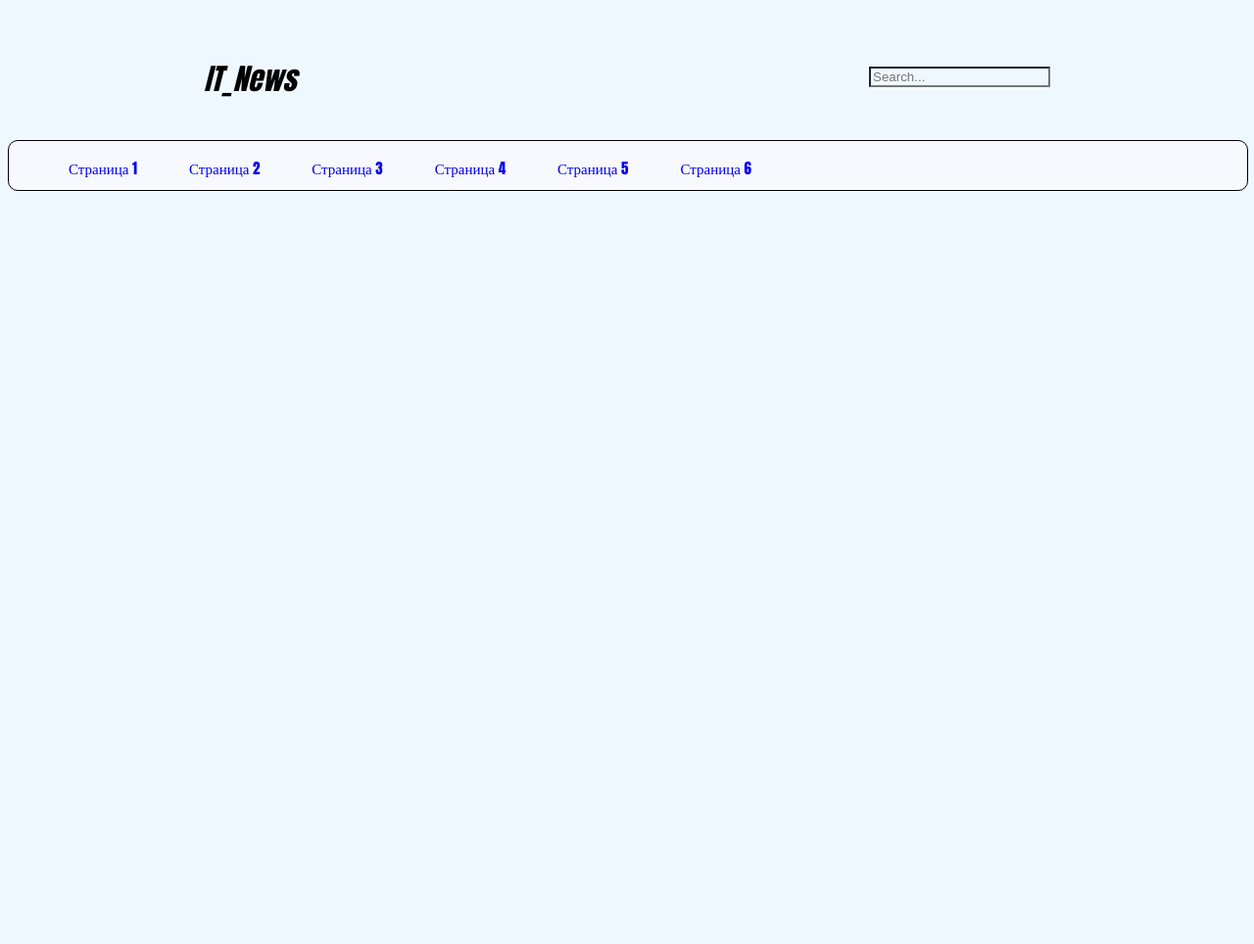
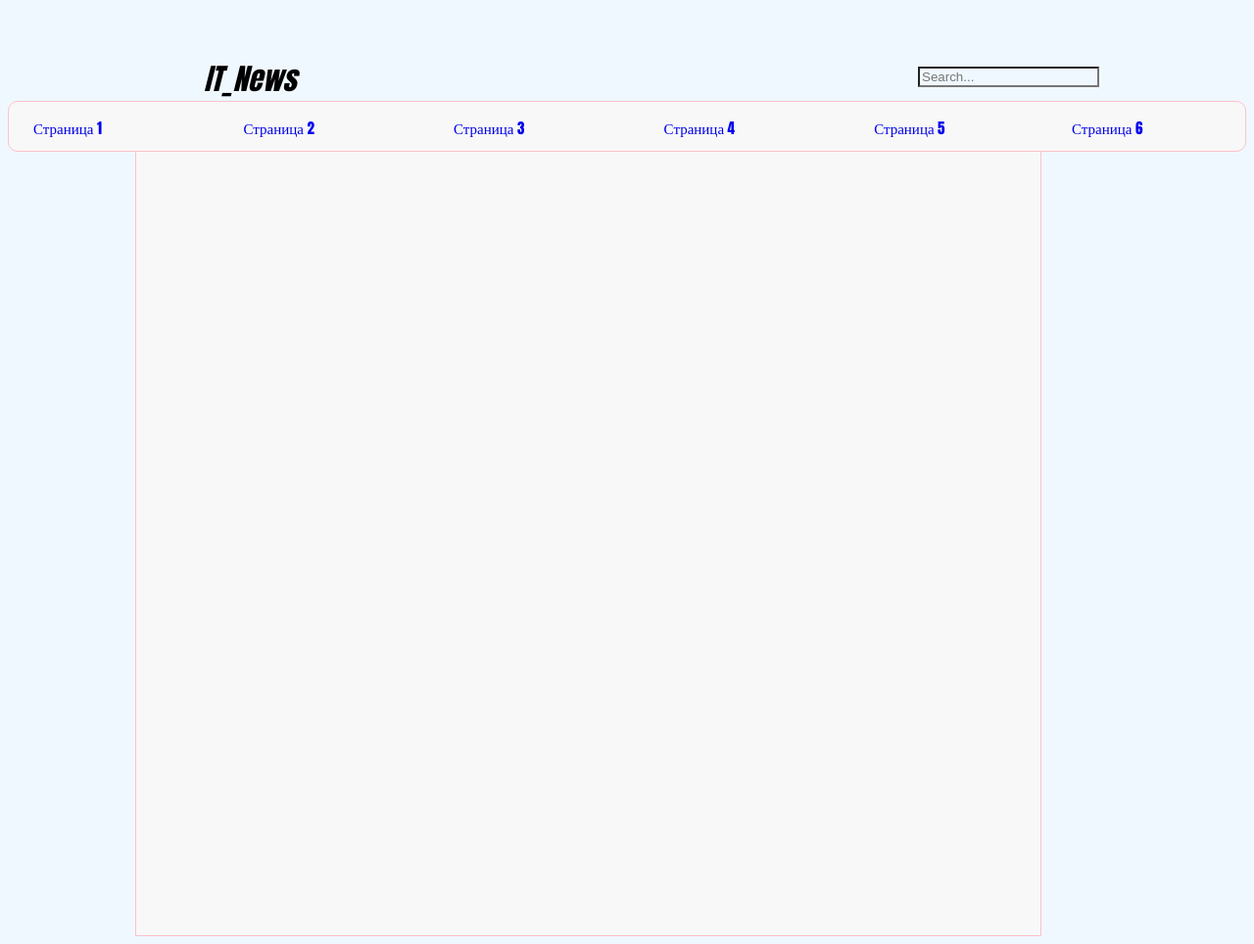
Before and after one commit to jossefenya/ItNews, a Flask app: template templates/base.html in a window 1280 px wide. Shown: the whole page at 98% size. Before the commit the page ends 195 px from the top, so only its background shows below. Run offline with Flask 2, Linux system fonts and the light colour scheme; the template is opened without the code that fills it, so the values that code supplies are empty.

Commit message:
Interface was changed

```diff
--- a/static/styles/style.css
+++ b/static/styles/style.css
@@ -1,85 +1,90 @@
  * {
 	background-color: #f0f8ff;
- }
+}
 
-.it {
+.header {
+	display: inline-block;
+}
+
+.header#search {
+	float: right;
+	margin-right: 150px;
+	margin-top: 60px;
+}
+
+.header#it{
 	font-family: Impact;
+	font-size: 30px;
 	margin-top: 50px;
 	margin-left: 200px;
-	font-size: 30px;
+}
+
+a {
+	text-decoration: none;
+}
+
+.navbar {
+	background-color: #f8f8f8;
+	height: 35px;
+	border: 1px groove pink;
+	border-radius: 10px;
+	padding-top: 15px;
+}
+
+.a1 {
+	float: left;
+	font-family: Impact;
+	font-size: 15px;
+	margin-left: 25px;
+	background-color: #f8f8f8;
+	width: 17%;
+}
+
+.a2 {
+	font-family: Impact;
+	font-size: 15px;
+	background-color: #f8f8f8;
+	float: left;
+	width: 17%;
+}
+
+.a3 {
+	font-family: Impact;
+	font-size: 15px;
+	background-color: #f8f8f8;
+	float: left;
+	width: 17%;
+}
+
+.a4 {
+	font-family: Impact;
+	font-size: 15px;
+	background-color: #f8f8f8;
+	float: left;
+	width: 17%;
+}
+
+.a5 {
+	font-family: Impact;
+	font-size: 15px;
+	background-color: #f8f8f8;
+	float: left;
+	width: 16%;
+}
+
+.a6 {
+	font-family: Impact;
+	font-size: 15px;
+	background-color: #f8f8f8;
 	float: left;
 }
 
-.header {
-	width: 100%;
-	padding-bottom: 10px;
-	float: left;
+.news {
+	border: 1px groove pink;
+	border-top: none;
+	width: 73%;
+	margin-left: 130px;
+	margin-right: 100px;
+	height: 800px;
+	background-color: #f8f8f8;
 }
-
-.search {
-	float: right;
-	margin-top: 60px;
-	margin-right: 200px;
-}
-
-.navbar {
-	float: left;
-	background-color: #F8F8FF;
-	width: 100%;
-	height: 50px;
-	border: 1px groove black;
-	border-radius: 10px;
-}
-
-button {
-	background-color: #F8F8FF;
-	border: 0px none;
-	border-radius: 1px;
-}
-
-a {
-	font-family: Impact;
-	background-color: #F8F8FF;
-	text-decoration: none;
-	font-size: 15px;
-}
-
-.botton1 {
-	margin-left: 55px;
-	margin-top: 15px;
-}
-
-.botton2 {
-	margin-left: 37px;
-	margin-top: 15px;
-}
-
-.botton3 {
-	margin-left: 37px;
-	margin-top: 15px;
-}
-
-.botton4 {
-	margin-left: 37px;
-	margin-top: 15px;
-}
-
-.botton5 {
-	margin-left: 37px;
-	margin-top: 15px;
-}
-
-.botton6 {
-	margin-left: 37px;
-	margin-top: 15px;
-}
-
-.news {
-	float: left;
-	background-color: #FAEBD7;
-}
-
- #train {
-    position: relative;
-    cursor: pointer;
-}
--- a/templates/base.html
+++ b/templates/base.html
@@ -6,19 +6,25 @@
 	<link rel="stylesheet" type="text/css" href="{{ url_for('static', filename='styles/style.css') }}">
 </head>
 <body>
-	<div class="header">
-		<p class="it"><i>IT_News</i></p>
+	<div class="header" id="it">
+		<a style="color: black;" href="index.html"><i>IT_News</i></a>
+	</div>
+	<div class="header" id="search">
 		<form name="Test" action="" method="post" class="search">
 			<label for="search"></label><input type="text" placeholder="Search..." name="search" id="search" maxlength="255" />
 		</form>
 	</div>
 	<div class="navbar">
-		<button class="botton1"><a href="#">Страница 1</a></button>
-		<button class="botton2"><a href="#">Страница 2</a></button>
-		<button class="botton3"><a href="#">Страница 3</a></button>
-		<button class="botton4"><a href="#">Страница 4</a></button>
-		<button class="botton5"><a href="#">Страница 5</a></button>
-		<button class="botton6"><a href="#">Страница 6</a></button>
+		<a href="#" class="a1">Страница 1</a>
+		<a href="#" class="a2">Страница 2</a>
+		<a href="#" class="a3">Страница 3</a>
+		<a href="#" class="a4">Страница 4</a>
+		<a href="#" class="a5">Страница 5</a>
+		<a href="#" class="a6">Страница 6</a>
+	</div>
+	<div class="news">
+		{% block content %}
+		{% endblock %}
 	</div>
 </body>
 </html>
```
Also changed, not shown: templates/index.html (+7 -1 lines).
